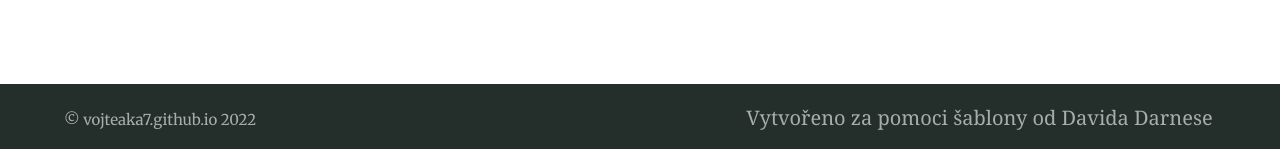
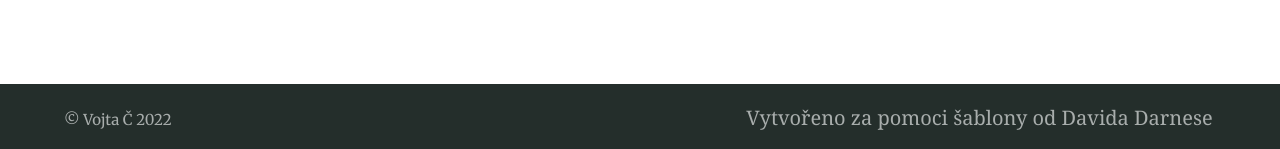
Before and after one commit to vojteaka7/vojteaka7.github.io, a Jekyll site: the page built from index.md, in a window 1280 px wide. Shown: the part 748-897 px from the top of the page. Built offline with Jekyll 4.4.1, drawn with Linux system fonts in a browser that asks for light colours; some of the changed lines change nothing that is shown.

Commit message:
přidání názvu stránky a jeho odstranění z textu na záložce

```diff
--- a/_config.yml
+++ b/_config.yml
@@ -93,7 +93,7 @@
 # 7. Site settings
 encoding: utf-8 # Make sure the encoding is right
 lang: cs-CZ # Set the site language
-  #title: "Alembic" # Site name or title, also used in jekyll-seo-tag
+title: "Vojta Č" # Site name or title, also used in jekyll-seo-tag
 logo: "/assets/logos/logo.svg" # Site logo, also used in jekyll-seo-tag
 description: "Můj osobní web." # Site description and default description, also used in jekyll-seo-tag
 url: "https://alembic.darn.es" # Site url, also used in jekyll-seo-tag
--- a/_layouts/default.html
+++ b/_layouts/default.html
@@ -14,7 +14,7 @@
       {% seo title=false %}
 
       {% assign collectiondata = site.collections | where: "label", page.collectionpage | first %}
-      <title>{{ collectiondata.title }} - {{ site.title }}</title>
+      <title>{{ collectiondata.title }}</title>
       <meta property="og:title" content="{{ collectiondata.title }}">
       <meta name="description" content="{{ collectiondata.description }}">
       <meta property="og:description" content="{{ collectiondata.description }}">
```
